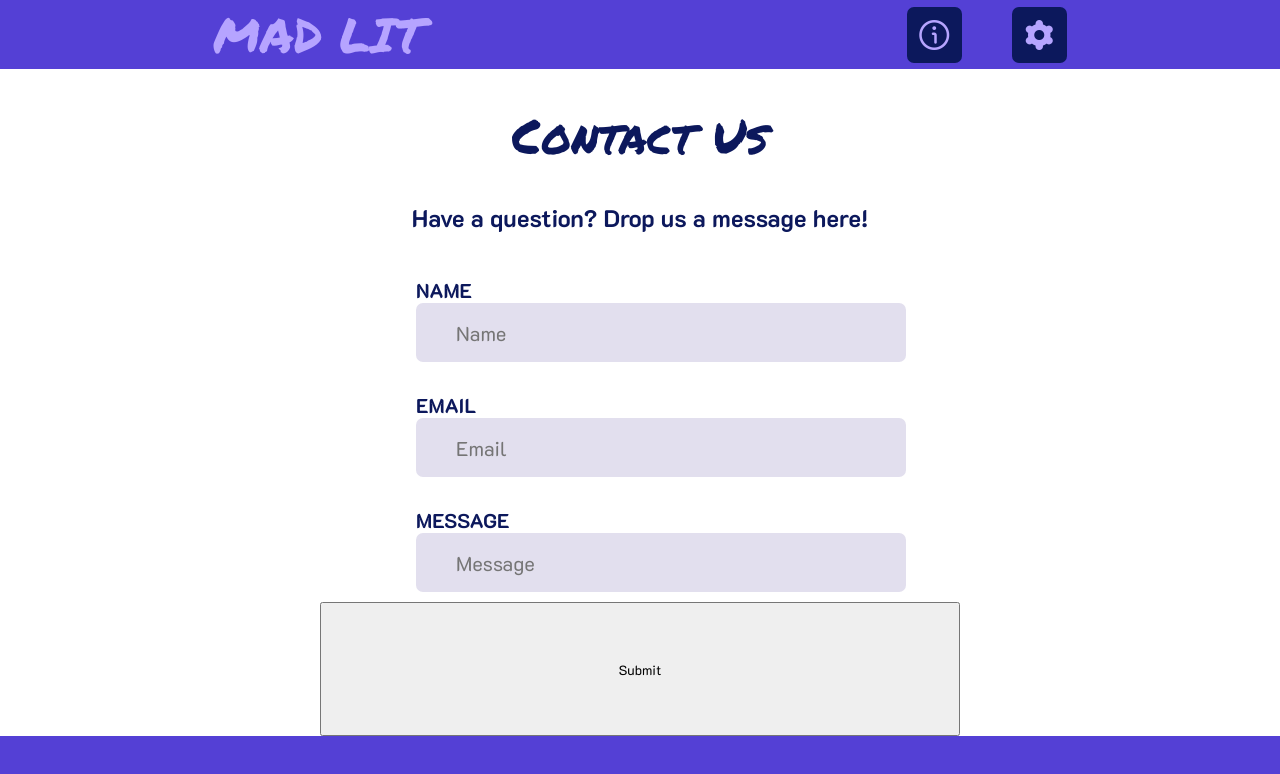
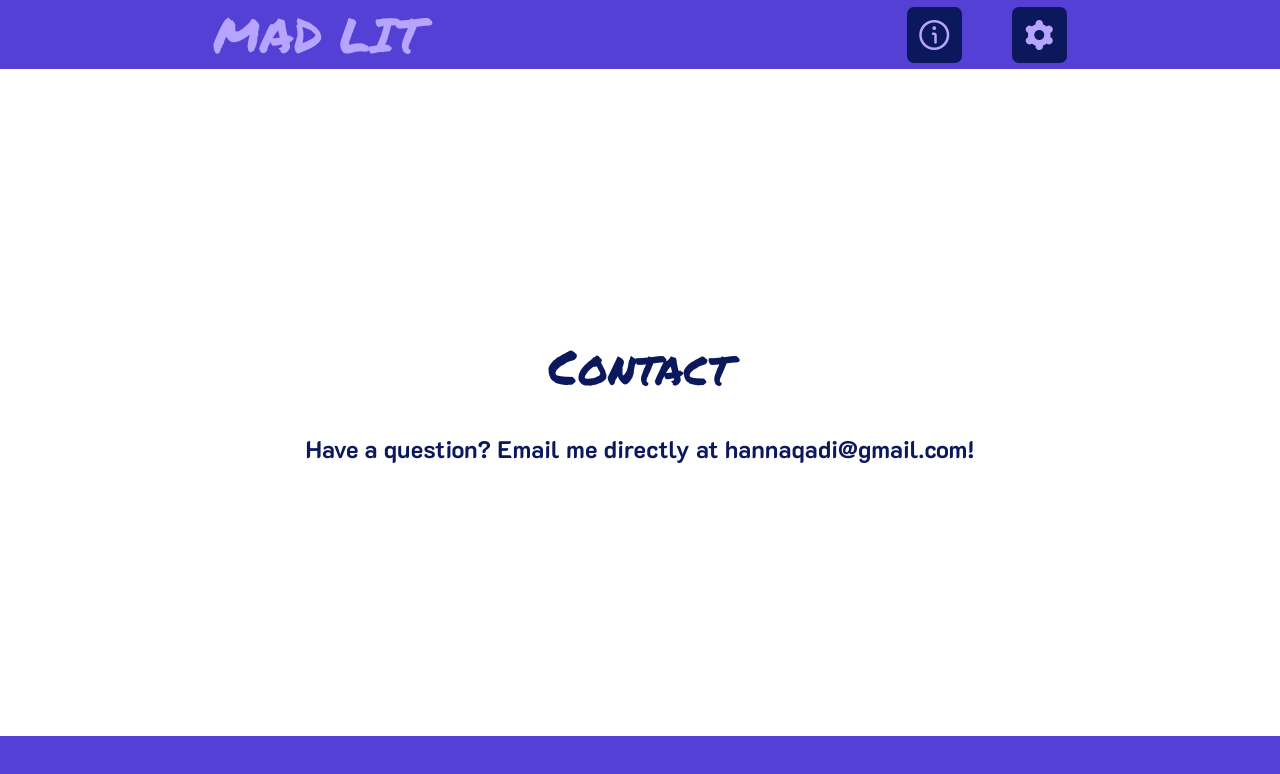
Before and after one commit to hannaqadi/madlit-web, a React (Create React App) app: page /Contact in a window 1280 px wide. Shown: the top 774 px of the page. Built offline with nearby package versions, Linux system fonts and the light colour scheme.

Commit message:
fixed selectedGenre list and contact section]

```diff
--- a/src/Contact.js
+++ b/src/Contact.js
@@ -9,30 +9,11 @@ const Contact = () => {
   return (
     <div className={styles.main}>
       <TopBarNav />
-      <div className={styles.outerGrid}>
-        <div></div>
-        <div className={styles.mainGrid}>
-          <div className={styles.title}>
-            <h1>Contact Us</h1>
-            <p>Have a question? Drop us a message here!</p>
-          </div>
-          <div className={styles.inputContainer}>
-            <div>
-              <p>NAME</p>
-              <input placeholder="Name" />
-            </div>
-            <div>
-              <p>EMAIL</p>
-              <input placeholder="Email" />
-            </div>
-            <div>
-              <p>MESSAGE</p>
-              <input className={styles.messageInput} placeholder="Message" />
-            </div>
-          </div>
-          <button>Submit</button>
+      <div className={styles.mainGrid}>
+        <div className={styles.title}>
+          <h1>Contact</h1>
+          <p>Have a question? Email me directly at hannaqadi@gmail.com! </p>
         </div>
-        <div></div>
       </div>
       <BottomBanner />
     </div>
--- a/src/Contact.module.css
+++ b/src/Contact.module.css
@@ -6,17 +6,9 @@
   height: 100vh;
   overflow: hidden;
 }
-
-.outerGrid {
-  display: grid;
-  grid-template-columns: 1fr 2fr 1fr;
-  overflow: hidden;
-  height: 100%;
-}
-
 .mainGrid {
   display: grid;
-  grid-template-rows: 1fr 1fr 1fr;
+  grid-template-columns: 1fr;
   overflow-y: auto;
   overflow-x: hidden;
   scrollbar-width: none;
@@ -31,6 +23,8 @@
 .title {
   align-self: center;
   justify-self: center;
+  position:absolute;
+  top:300px;
 }
 
 .title h1 {
@@ -45,34 +39,3 @@
   font-weight: 700;
   font-size: 24px;
 }
-
-.inputContainer {
-  display: grid;
-  grid-template-rows: 1fr 1fr 1fr;
-}
-
-.inputContainer div {
-  justify-self: center;
-  width: 70%
-}
-
-.inputContainer p {
-  font-family: "K2D", sans-serif;
-  font-weight: 700;
-  font-size: 20px;
-  margin-bottom: 0;
-}
-
-.inputContainer input {
-  justify-self: center;
-  width: 100%;
-  height: 57px;
-  border-style: none;
-  border-radius: 7px;
-  background-color: #E2DFEE;
-  margin-bottom: 10px;
-}
-
-.messageInput{
-  height:300px;
-}
--- a/src/Homepage.js
+++ b/src/Homepage.js
@@ -264,10 +264,11 @@ const Homepage = () => {
             </div>
           </div>
         ) : null}
-        <div className={styles.storyGrid}>
             {/*Selected Genres*/}
+        <div className={styles.storySelectGrid}>
+      <div></div>
           <div className={styles.storyGenreContainer}>
-            Stories
+            <h1>Stories</h1>
             {selectedGenres
               .map((genre) => (
                 <span
@@ -278,6 +279,8 @@ const Homepage = () => {
                   <i className="fi fi-br-cross-small"></i>
                 </span>
               ))}
+          </div>
+          <div></div>
         </div>
         {/*Story cards*/}
         <div className={styles.storyCardContainer}>
@@ -308,7 +311,7 @@ const Homepage = () => {
           )}
           {!hasMore && <p>Loaded!</p>}
         </div>
-        </div>
+
       </div>
       <BottomBanner />
     </div>
--- a/src/Hompage.module.css
+++ b/src/Hompage.module.css
@@ -34,7 +34,7 @@ button {
 
 .mainGrid {
   display: grid;
-  grid-template-rows: 15vh 10vh auto;
+  grid-template-rows: 15vh min-content min-content;
   overflow-y: auto;
   overflow-x: hidden;
   scrollbar-width: none;
@@ -159,10 +159,32 @@ button {
   justify-self: center;
 }
 
+.storySelectGrid {
+  display: grid;
+  grid-template-columns: 10% 80% 10%;
+  height: 50px;
+}
+
+.storyGenreContainer {
+  display: flex;
+  flex-wrap: wrap;
+  margin-bottom: 15px;
+}
+
+.storyGenreContainer h1 {
+  margin: 0;
+  margin-top: 10px;
+  margin-right: 5px;
+  padding: 0;
+  font-family: "K2D", sans-serif;
+  font-weight: 500;
+  font-size: 20px;
+}
 
 .selectedGenre {
   display: flex;
   flex-direction: row;
+  height: 25px;
   width: min-content;
   align-items: center;
   justify-content: space-evenly;
@@ -297,18 +319,17 @@ button {
 }
 
 /*---------------------------------------Stories---------------------------------*/
-.storyGridContainer{
-  display:grid;
+.storyGridContainer {
+  display: grid;
   grid-template-rows: 1fr 1fr;
 }
-.storyGenreContainer{
-  margin-left: 200px;
-}
+
 .storyCardContainer {
   display: flex;
   flex-wrap: wrap;
-  justify-content:center;
+  justify-content: center;
   gap: 10px;
+  align-items: start;
 }
 
 .storyCard {
```
Lines whose indentation alone changed are shown as unchanged.
